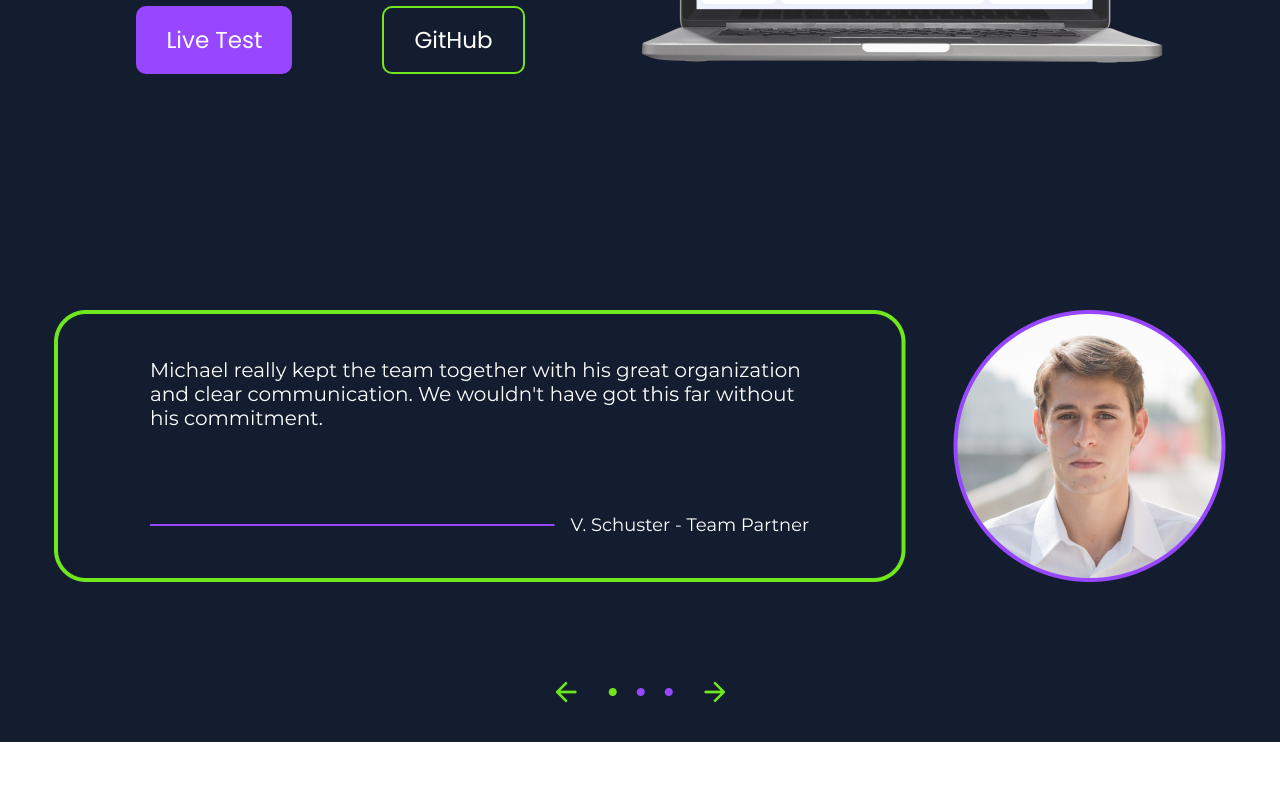
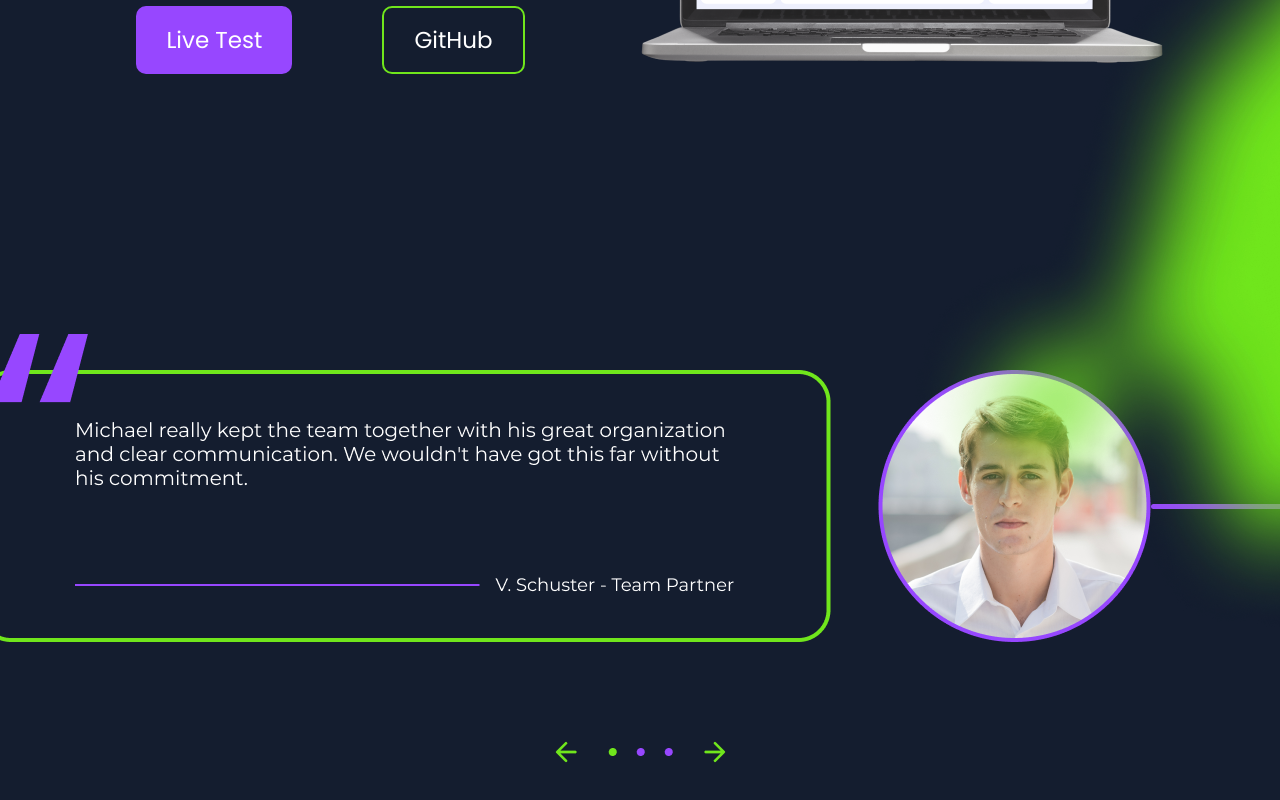
Before and after one commit to Theokleses/Portfolio, an Angular app: page / in a window 1280 px wide. Shown: the part 5315-6115 px from the top of the page. Before the commit the page ends 6057 px from the top, so only its background shows below. Built offline with nearby package versions, Linux system fonts and the light colour scheme.

Commit message:
Added background-shadow and referece icon/line

```diff
--- a/src/app/main-content/my-reference/my-reference.component.html
+++ b/src/app/main-content/my-reference/my-reference.component.html
@@ -1,28 +1,4 @@
 <!-- <section>
-  <div class="reference-section">
-    <div class="reference-gallery">
-      <img [src]="images[currentIndex]" alt="Current-Reference" />
-      <div class="arrow-section">
-        <img class="pd-r"
-          (click)="previousImage()"
-          src="/assets/img/arrow-left.png"
-          alt="Left-Arrow"
-        />
-        <img
-          [src]="numberimages[currentIndexNumber]"
-          alt="Current-DotReference"
-        />
-        <img class="pd-l"
-          (click)="nextImage()"
-          src="/assets/img/arrow-right.png"
-          alt="Right-Arrow"
-        />
-      </div>
-    </div>
-  </div>
-</section> -->
-
-<section>
     <div class="reference-section">
       <div class="reference-gallery">
         <img [src]="images[currentIndex]" alt="Current-Reference" />
@@ -48,4 +24,43 @@
         </div>
       </div>
     </div>
-  </section>
+  </section> -->
+
+<section>
+  <div class="shadow-image">
+    <img src="/../assets/img/greenshadow-two.png" alt="Green-Shadow" />
+  </div>
+  <div class="reference-section">
+    <div class="reference-gallery">
+      <div class="ref-icon">
+        <img src="assets/img/reference-icon.png" alt="Reference-Icon" />
+      </div>
+      <div class="line-height">
+      <img [src]="references[currentIndex].image" alt="Current-Reference" />
+        <hr class="styled-line" />
+      </div>
+      <div class="arrow-section">
+        <img
+          class="pd-r"
+          (click)="previousImage()"
+          (mouseover)="hoverArrow('left', true)"
+          (mouseout)="hoverArrow('left', false)"
+          [src]="leftArrowSrc"
+          alt="Left-Arrow"
+        />
+        <img
+          [src]="references[currentIndex].numberImage"
+          alt="Current-DotReference"
+        />
+        <img
+          class="pd-l"
+          (click)="nextImage()"
+          (mouseover)="hoverArrow('right', true)"
+          (mouseout)="hoverArrow('right', false)"
+          [src]="rightArrowSrc"
+          alt="Right-Arrow"
+        />
+      </div>
+    </div>
+  </div>
+</section>
--- a/src/app/main-content/my-reference/my-reference.component.scss
+++ b/src/app/main-content/my-reference/my-reference.component.scss
@@ -18,6 +18,7 @@ section {
   margin-bottom: 30px;
   flex-direction: column;
   align-items: center;
+  width: 100%;
 }
 
 .reference-gallery {
@@ -26,13 +27,37 @@ section {
   align-items: center;
   justify-content: center;
   gap: 70px;
+  margin-top: -300px;
+  width: 100%;
 }
 
-.pd-r{
-    padding-right: 20px;
-    cursor: pointer;
+.pd-r {
+  padding-right: 20px;
+  cursor: pointer;
 }
-.pd-l{
-    padding-left: 20px;
-    cursor: pointer;
+.pd-l {
+  padding-left: 20px;
+  cursor: pointer;
 }
+.shadow-image {
+  display: flex;
+  justify-content: end;
+  margin-top: -450px;
+  position: relative;
+  z-index: 1;
+}
+
+.ref-icon{
+  padding-right: 1202px;
+  margin-bottom: -110px;
+  position: relative;
+}
+
+.styled-line {
+  @include styled-line(150px);
+
+}
+.line-height{
+  display: flex;
+  align-items: center;
+}
--- a/src/app/main-content/my-reference/my-reference.component.ts
+++ b/src/app/main-content/my-reference/my-reference.component.ts
@@ -8,40 +8,37 @@ import { Component } from '@angular/core';
   styleUrl: './my-reference.component.scss',
 })
 export class MyReferenceComponent {
-  images: string[] = [
-    'assets/img/first-reference.png',
-    'assets/img/second-reference.png',
-    'assets/img/third-reference.png',
-  ];
-  numberimages: string[] = [
-    'assets/img/firstimg-ref.png',
-    'assets/img/secondimg-ref.png',
-    'assets/img/thirdimg-ref.png',
+  references = [
+    {
+      image: 'assets/img/first-reference.png',
+      numberImage: 'assets/img/firstimg-ref.png',
+    },
+    {
+      image: 'assets/img/second-reference.png',
+      numberImage: 'assets/img/secondimg-ref.png',
+    },
+    {
+      image: 'assets/img/third-reference.png',
+      numberImage: 'assets/img/thirdimg-ref.png',
+    },
   ];
 
+
   currentIndex: number = 0;
-  currentIndexNumber: number = 0;
 
-  // Pfeil-Bilder
   leftArrowSrc = '/assets/img/arrow-left.png';
   rightArrowSrc = '/assets/img/arrow-right.png';
 
-  // Hover-Bilder
   leftArrowHover = '/assets/img/arrow-left-hover.png';
   rightArrowHover = '/assets/img/arrow-right-hover.png';
 
   nextImage(): void {
-    this.currentIndex = (this.currentIndex + 1) % this.images.length;
-    this.currentIndexNumber =
-      (this.currentIndexNumber + 1) % this.numberimages.length;
+    this.currentIndex = (this.currentIndex + 1) % this.references.length;
   }
 
   previousImage(): void {
     this.currentIndex =
-      (this.currentIndex - 1 + this.images.length) % this.images.length;
-    this.currentIndexNumber =
-      (this.currentIndexNumber - 1 + this.numberimages.length) %
-      this.numberimages.length;
+      (this.currentIndex - 1 + this.references.length) % this.references.length;
   }
 
   hoverArrow(direction: 'left' | 'right', isHovering: boolean) {
```
Also changed, not shown: src/assets/img/greenshadow-two.png (added), src/assets/img/reference-icon.png (added).
